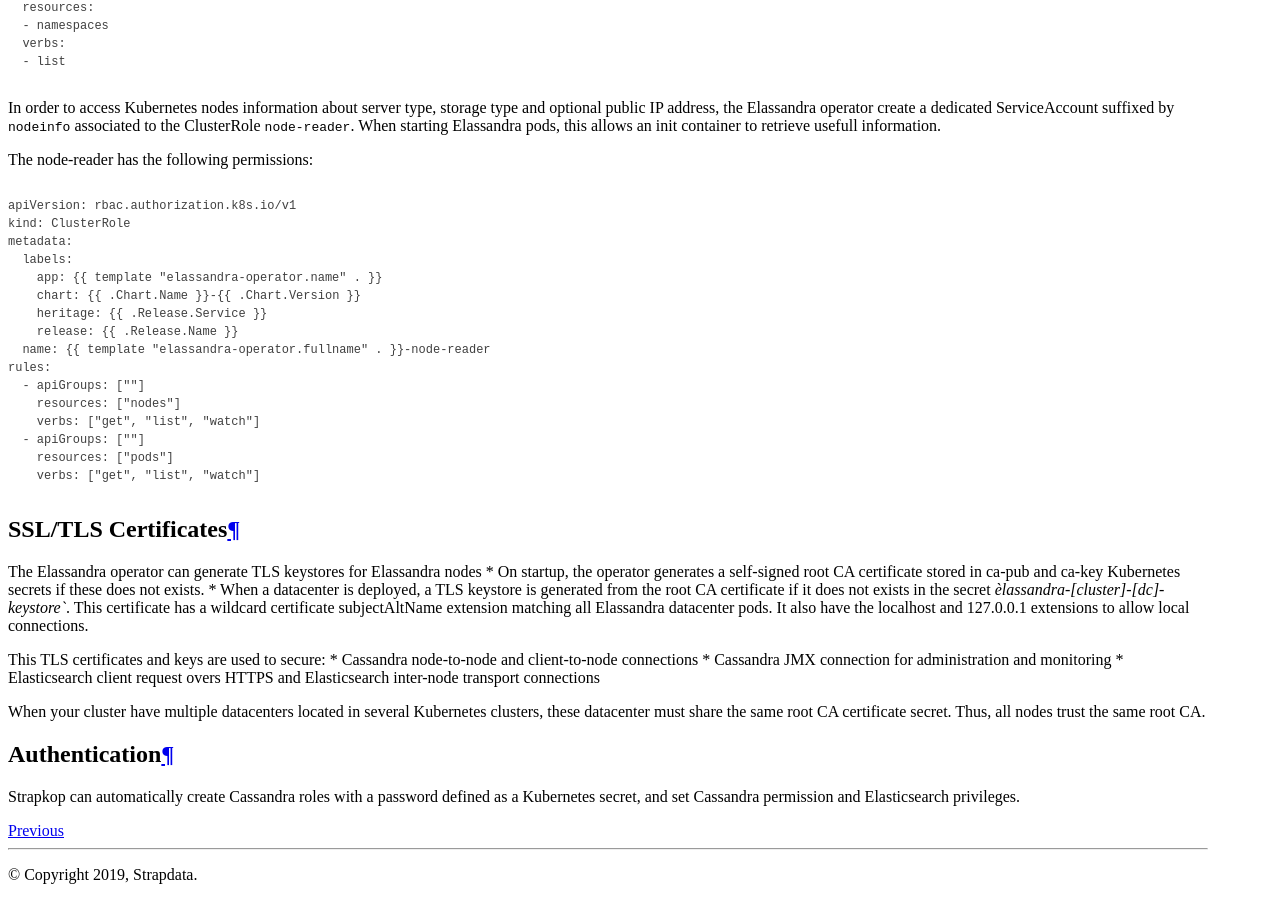
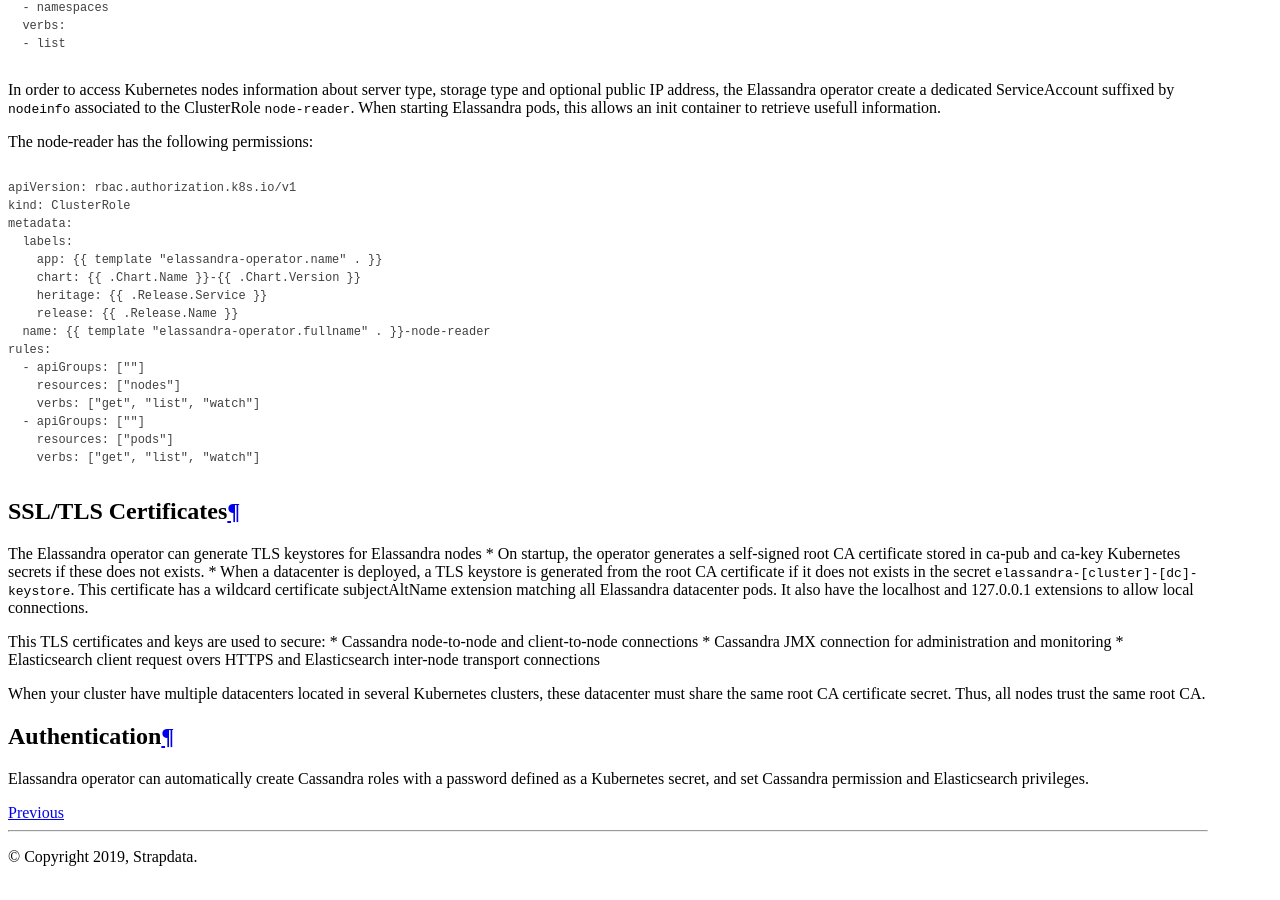
Before and after one commit to strapdata/elassandra-operator, a Sphinx documentation site: the page built from docs/source/security.rst, in a window 1280 px wide and 900 px high, scrolled down 2122 px. Built offline with Sphinx 7.4.7 and the Read the Docs theme 2.0.0, drawn with Linux system fonts in a browser that asks for light colours; some of the changed text lies outside the part shown.

Commit message:
Rebranding : - Rename strapkop-xxx img in elassandra-xxx img. - Change Strapkop by Elassandra Operator in docs - ...

```diff
--- a/docs/source/architecture.rst
+++ b/docs/source/architecture.rst
@@ -7,13 +7,13 @@
 Elassandra high availibilty across cloud-provider zones is achieve by using one StatfulSet per Cassandra rack.
 
 
-Strapkop sidecar
+Elassandra sidecar
 ................
 
 Getting started
 ---------------
 
-Deploy a strapkop POD in your kubrenetes cluster.
+Deploy a Elassandra operator POD in your kubrenetes cluster.
 
 Deploy an elassandra-datacenter CRD
 
--- a/docs/source/operations.rst
+++ b/docs/source/operations.rst
@@ -225,7 +225,7 @@
             "cassandra.cassandra_password": "YjA2OGY4OGEtMTdiOS00MjYxLTlmNjgtNTMxNzMyYjZjMTgz",
             "cassandra.jmx_password": "OTUwNjQ5MjYtYjNiOC00MTE4LTgzZTEtNjFhNzc0YzkwOGE4",
             "cassandra.reaper_password": "YTU5YWZhMjAtYzUyMi00ODIwLWI2YzQtNmFmMWUwMDEwZDU2",
-            "cassandra.strapkop_password": "NzllYzVkN2UtOWY1OS00YjAwLWIxMTctZDlhOTQ2NmJjOGFh",
+            "cassandra.elassandra_operator_password": "NzllYzVkN2UtOWY1OS00YjAwLWIxMTctZDlhOTQ2NmJjOGFh",
             "shared-secret.yaml": "YWFhLnNoYXJlZF9zZWNyZXQ6IGQ2ZDliNGM5LTFkOGEtNDdhZi05ZDNkLTFhZDJiZmIwMzFkNQ=="
         },
         "kind": "Secret",
--- a/docs/source/security.rst
+++ b/docs/source/security.rst
@@ -4,8 +4,8 @@
 Kuberenetes RBAC
 ................
 
-The elassandra operator runs with a dedicated Kubernetes serviceaccount ``strapkop-elassandra-operator`` and a
-cluster role ``strapkop-elassandra-operator`` with the following restricted operations:
+The elassandra operator runs with a dedicated Kubernetes serviceaccount ``elassandra-operator`` and a
+cluster role ``elassandra-operator`` with the following restricted operations:
 
 .. code::
 
@@ -18,9 +18,9 @@
         chart: elassandra-operator-0.1.0
         heritage: Tiller
         release: strapkop
-      name: strapkop-elassandra-operator
+      name: elassandra-operator
       resourceVersion: "5345657"
-      selfLink: /apis/rbac.authorization.k8s.io/v1/clusterroles/strapkop-elassandra-operator
+      selfLink: /apis/rbac.authorization.k8s.io/v1/clusterroles/elassandra-operator
       uid: 311e5250-f131-11e9-a4ec-82615f3d8479
     rules:
     - apiGroups:
@@ -133,7 +133,7 @@
 The Elassandra operator can generate TLS keystores for Elassandra nodes
 * On startup, the operator generates a self-signed root CA certificate stored in ca-pub and ca-key Kubernetes secrets if these does not exists.
 * When a datacenter is deployed, a TLS keystore is generated from the root CA certificate if it does not exists in the secret
-`èlassandra-[cluster]-[dc]-keystore``. This certificate has a wildcard certificate subjectAltName extension matching all Elassandra datacenter pods.
+``elassandra-[cluster]-[dc]-keystore``. This certificate has a wildcard certificate subjectAltName extension matching all Elassandra datacenter pods.
 It also have the localhost and 127.0.0.1 extensions to allow local connections.
 
 This TLS certificates and keys are used to secure:
@@ -148,4 +148,4 @@
 ..............
 
 
-Strapkop can automatically create Cassandra roles with a password defined as a Kubernetes secret, and set Cassandra permission and Elasticsearch privileges.
+Elassandra operator can automatically create Cassandra roles with a password defined as a Kubernetes secret, and set Cassandra permission and Elasticsearch privileges.
--- a/helm/src/main/helm/elassandra-datacenter/values.yaml
+++ b/helm/src/main/helm/elassandra-datacenter/values.yaml
@@ -7,8 +7,8 @@
 nodeAffinityPolicy: STRICT
 
 image:
-  elassandraRepository: strapdata.azurecr.io/strapdata/strapkop-elassandra-dev
-  sidecarRepository: strapdata.azurecr.io/strapdata/strapkop-sidecar-dev
+  elassandraRepository: strapdata.azurecr.io/strapdata/elassandra-node-dev
+  sidecarRepository: strapdata.azurecr.io/strapdata/elassandra-sidecar-dev
   elassandraTag: latest
   sidecarTag: latest
 
--- a/helm/src/main/helm/elassandra-operator/values.yaml
+++ b/helm/src/main/helm/elassandra-operator/values.yaml
@@ -7,7 +7,7 @@
 apiVersion: stable.strapdata.com/v1
 
 image:
-  repository: strapdata.azurecr.io/strapdata/strapkop-operator-dev
+  repository: strapdata.azurecr.io/strapdata/elassandra-operator-dev
   tag: latest
 
 imagePullPolicy: Always
--- a/helm/src/main/minikube/values-datacenter.yaml
+++ b/helm/src/main/minikube/values-datacenter.yaml
@@ -7,8 +7,8 @@
 nodeAffinityPolicy: STRICT
 
 image:
-  elassandraRepository: docker.repo.strapdata.com/strapdata/strapkop-elassandra-dev
-  sidecarRepository: docker.repo.strapdata.com/strapdata/strapkop-sidecar-dev
+  elassandraRepository: docker.repo.strapdata.com/strapdata/elassandra-node-dev
+  sidecarRepository: docker.repo.strapdata.com/strapdata/elassandra-sidecar-dev
   elassandraTag: latest
   sidecarTag: latest
 
--- a/helm/src/main/minikube/values-operator.yaml
+++ b/helm/src/main/minikube/values-operator.yaml
@@ -7,7 +7,7 @@
 apiVersion: stable.strapdata.com/v1
 
 image:
-  repository:  docker.repo.strapdata.com/strapdata/strapkop-operator-dev
+  repository:  docker.repo.strapdata.com/strapdata/elassandra-operator-dev
   tag: latest
 
 imagePullPolicy: Always
--- a/java/operator/src/main/resources/swagger/index.html
+++ b/java/operator/src/main/resources/swagger/index.html
@@ -16,7 +16,7 @@
         var ui = SwaggerUIBundle({
             urls: [{
                 name: "API documentation",
-                url: "/swagger/strapkop-operator-0.1.yml" // TODO may be different
+                url: "/swagger/elassandra-operator-0.1.yml" // TODO may be different
             }],
             dom_id: '#swagger-ui',
             deepLinking: true,
--- a/java/sidecar/src/main/resources/swagger/index.html
+++ b/java/sidecar/src/main/resources/swagger/index.html
@@ -16,7 +16,7 @@
         var ui = SwaggerUIBundle({
             urls: [{
                 name: "API documentation",
-                url: "/swagger/strapkop-sidecar-0.1.yml" // TODO may be different
+                url: "/swagger/elassandra-sidecar-0.1.yml" // TODO may be different
             }],
             dom_id: '#swagger-ui',
             deepLinking: true,
```
Also changed, not shown: README.md (+1 -1 lines), .travis.yml, helm/README.md, java/README.md, 8 other files.
